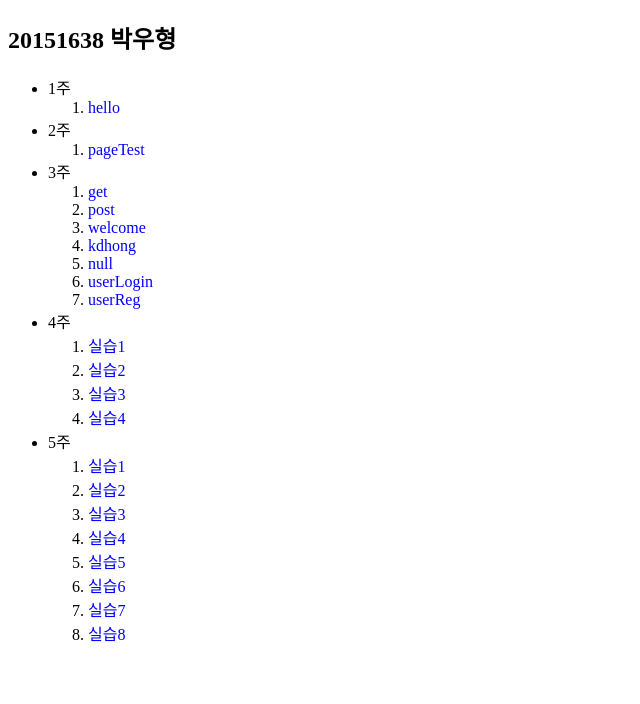
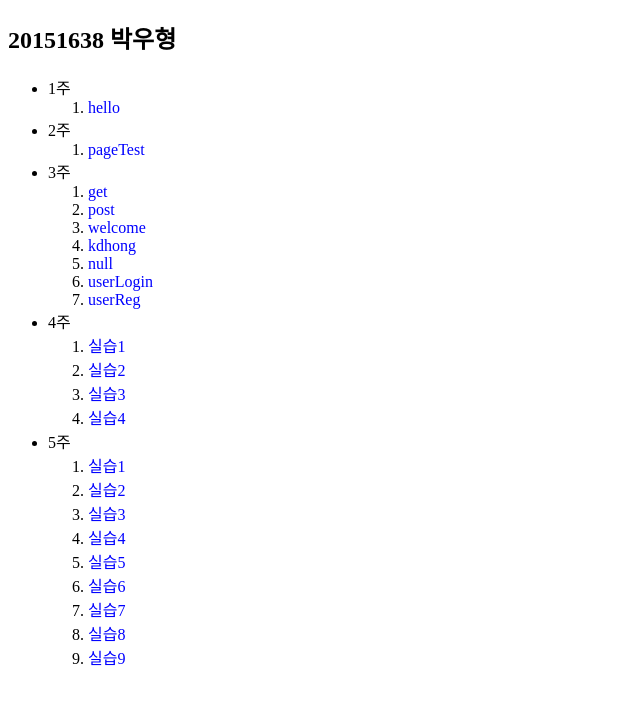
Before and after one commit to qqqa4337/qqqa4337.github.io, a plain HTML site: page index.html in a window 1280 px wide. Shown: the whole page, without its empty margins (0-640 px from the left). Drawn offline with nearby package versions, Linux system fonts and the light colour scheme.

Commit message:
Update index.html

```diff
--- a/index.html
+++ b/index.html
@@ -54,6 +54,7 @@ a:active {color:red; text-decoration:none;}
       <li><a href="https://qqqa4337.github.io/homework20.html"> 실습6 </a></li>
       <li><a href="https://qqqa4337.github.io/homework21.html"> 실습7 </a></li>
       <li><a href="https://qqqa4337.github.io/homework22.html"> 실습8 </a></li>
+      <li><a href="https://qqqa4337.github.io/homework23.html"> 실습9 </a></li>
       </ol>
     </li>
     </ul>
```
